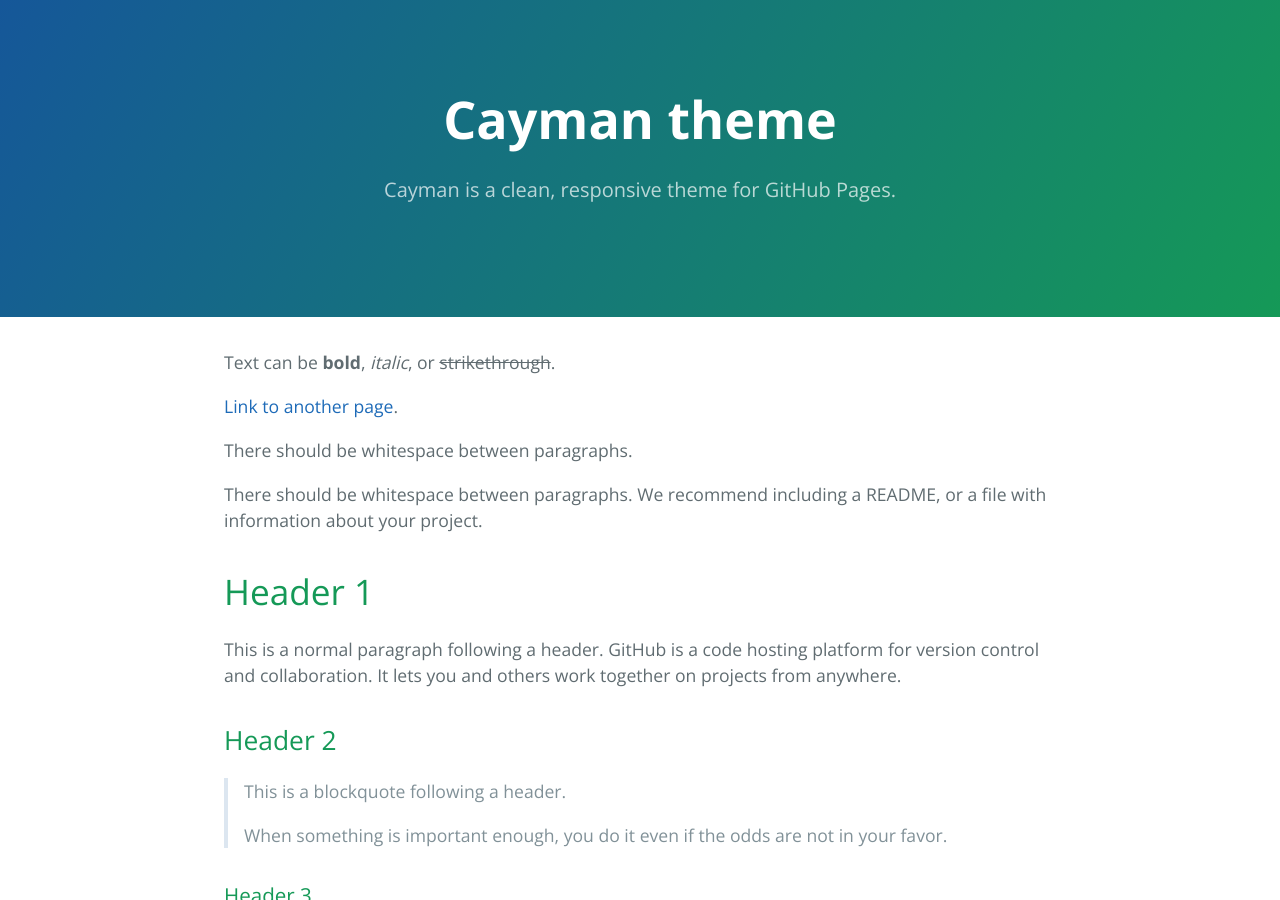
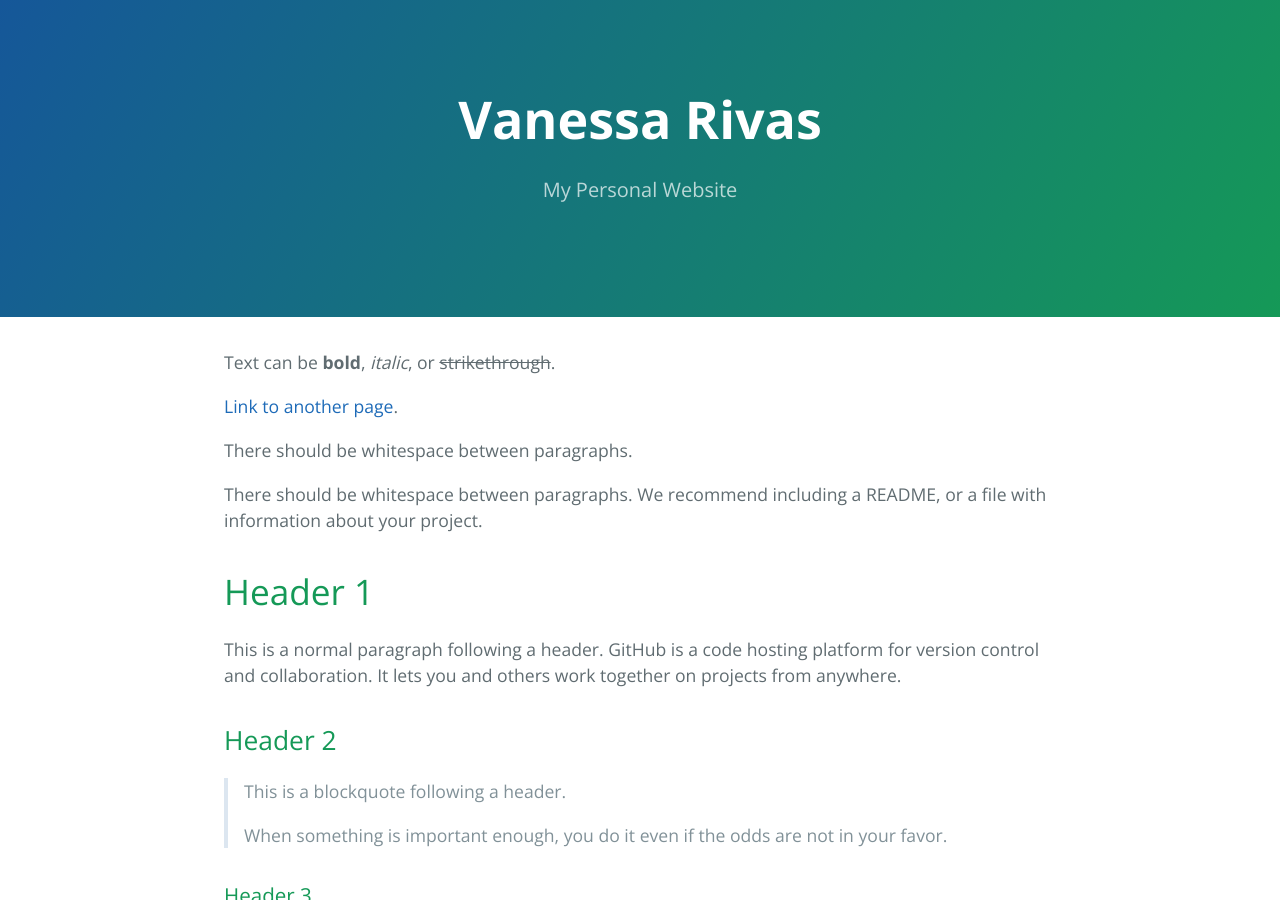
Before and after one commit to vanessa-rivas/vanessa-rivas.github.io, a Jekyll site: the page built from index.md, in a window 1280 px wide and 900 px high. Built offline with Jekyll 4.4.1, drawn with Linux system fonts in a browser that asks for light colours; our own code applies the rules of GitHub Pages for plain Markdown files.

Commit message:
Update index.md

```diff
--- a/index.md
+++ b/index.md
@@ -1,5 +1,6 @@
 ---
-layout: default
+title: Vanessa Rivas
+description: My Personal Website
 ---
 
 Text can be **bold**, _italic_, or ~~strikethrough~~.
```
